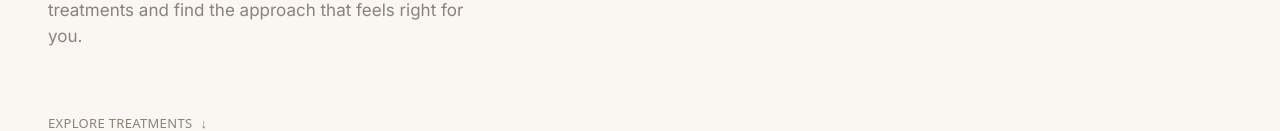
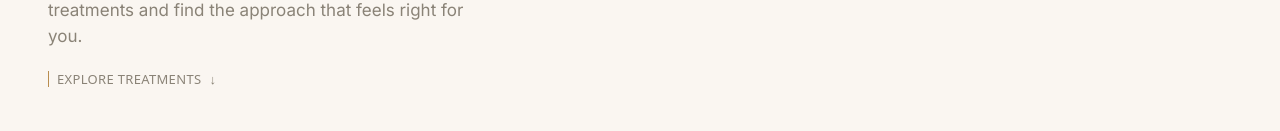
Before and after one commit to SadafNemani/noor-dental-studio, a Next.js app: page /en/your-care in a window 1280 px wide. Shown: the part 669-800 px from the top of the page. Built offline with nearby package versions, Linux system fonts and the light colour scheme; a web font is replaced by a local one.

Commit message:
style: tightened spacing plus adding a gold indicator

```diff
--- a/src/components/care/ScrollCue.tsx
+++ b/src/components/care/ScrollCue.tsx
@@ -9,8 +9,9 @@ export default function ScrollCue({ targetId, label }: { targetId: string; label
     <button
       type="button"
       onClick={handleClick}
-      className="text-label text-stone mt-16 flex cursor-pointer items-center gap-2 tracking-wide uppercase transition-opacity hover:opacity-70"
+      className="text-label text-stone mt-2 flex cursor-pointer items-center gap-2 tracking-wide uppercase transition-opacity hover:opacity-70"
     >
+      <span aria-hidden="true" className="bg-gold h-4 w-px" />
       {label}
       <span aria-hidden="true">↓</span>
     </button>
```
